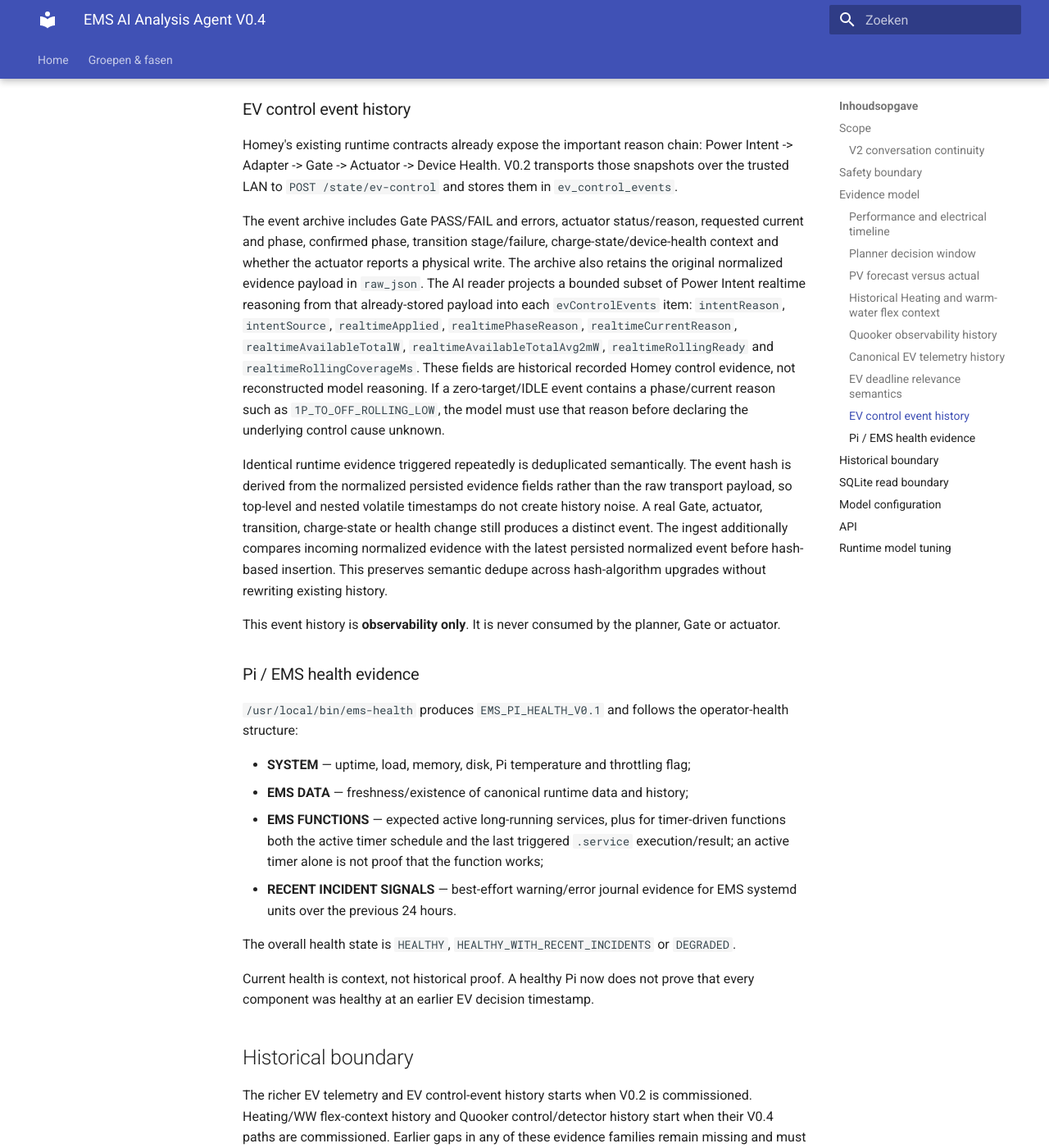
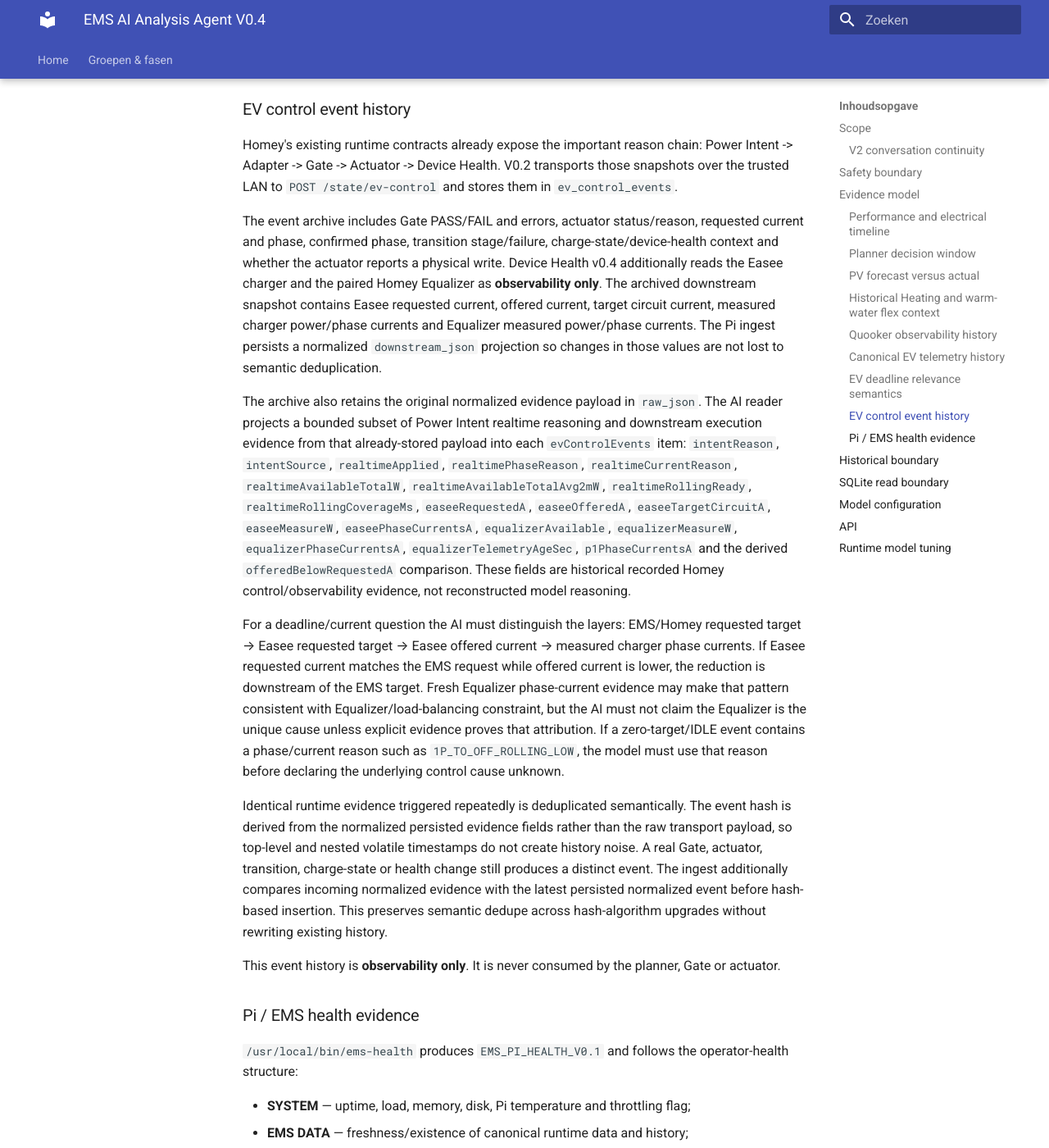
Before and after one commit to OnsKasteeltje/homey-energy-manual, an MkDocs documentation site: the page built from docs/architecture/ems-ai-analysis-agent.md, in a window 1280 px wide and 1400 px high, scrolled down 6963 px. Shown: the whole window at 82% size. Built offline with MkDocs 1.6.1 and Material for MkDocs 9.7.7, drawn with Linux system fonts in a browser that asks for light colours.

Commit message:
docs(ai): add EV downstream load-balancing evidence

```diff
--- a/docs/architecture/ems-ai-analysis-agent.md
+++ b/docs/architecture/ems-ai-analysis-agent.md
@@ -318,14 +318,34 @@
 The event archive includes Gate PASS/FAIL and errors, actuator status/reason,
 requested current and phase, confirmed phase, transition stage/failure,
 charge-state/device-health context and whether the actuator reports a physical
-write. The archive also retains the original normalized evidence payload in
+write. Device Health v0.4 additionally reads the Easee charger and the paired
+Homey Equalizer as **observability only**. The archived downstream snapshot
+contains Easee requested current, offered current, target circuit current,
+measured charger power/phase currents and Equalizer measured power/phase
+currents. The Pi ingest persists a normalized `downstream_json` projection so
+changes in those values are not lost to semantic deduplication.
+
+The archive also retains the original normalized evidence payload in
 `raw_json`. The AI reader projects a bounded subset of Power Intent realtime
-reasoning from that already-stored payload into each `evControlEvents` item:
-`intentReason`, `intentSource`, `realtimeApplied`,
-`realtimePhaseReason`, `realtimeCurrentReason`,
+reasoning and downstream execution evidence from that already-stored payload
+into each `evControlEvents` item: `intentReason`, `intentSource`,
+`realtimeApplied`, `realtimePhaseReason`, `realtimeCurrentReason`,
 `realtimeAvailableTotalW`, `realtimeAvailableTotalAvg2mW`,
-`realtimeRollingReady` and `realtimeRollingCoverageMs`. These fields are
-historical recorded Homey control evidence, not reconstructed model reasoning.
+`realtimeRollingReady`, `realtimeRollingCoverageMs`,
+`easeeRequestedA`, `easeeOfferedA`, `easeeTargetCircuitA`,
+`easeeMeasureW`, `easeePhaseCurrentsA`, `equalizerAvailable`,
+`equalizerMeasureW`, `equalizerPhaseCurrentsA`,
+`equalizerTelemetryAgeSec`, `p1PhaseCurrentsA` and the derived
+`offeredBelowRequestedA` comparison. These fields are historical recorded
+Homey control/observability evidence, not reconstructed model reasoning.
+
+For a deadline/current question the AI must distinguish the layers:
+EMS/Homey requested target → Easee requested target → Easee offered current →
+measured charger phase currents. If Easee requested current matches the EMS
+request while offered current is lower, the reduction is downstream of the EMS
+target. Fresh Equalizer phase-current evidence may make that pattern consistent
+with Equalizer/load-balancing constraint, but the AI must not claim the
+Equalizer is the unique cause unless explicit evidence proves that attribution.
 If a zero-target/IDLE event contains a phase/current reason such as
 `1P_TO_OFF_ROLLING_LOW`, the model must use that reason before declaring the
 underlying control cause unknown.
```
